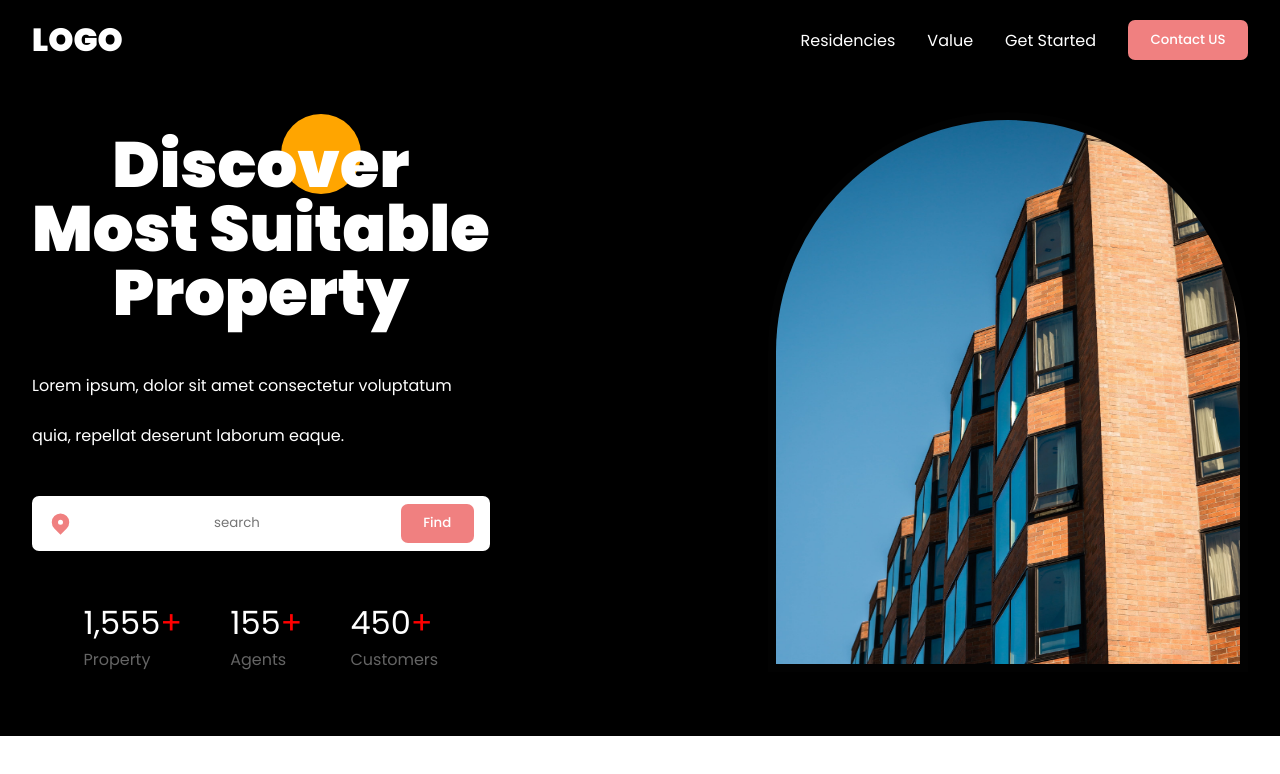
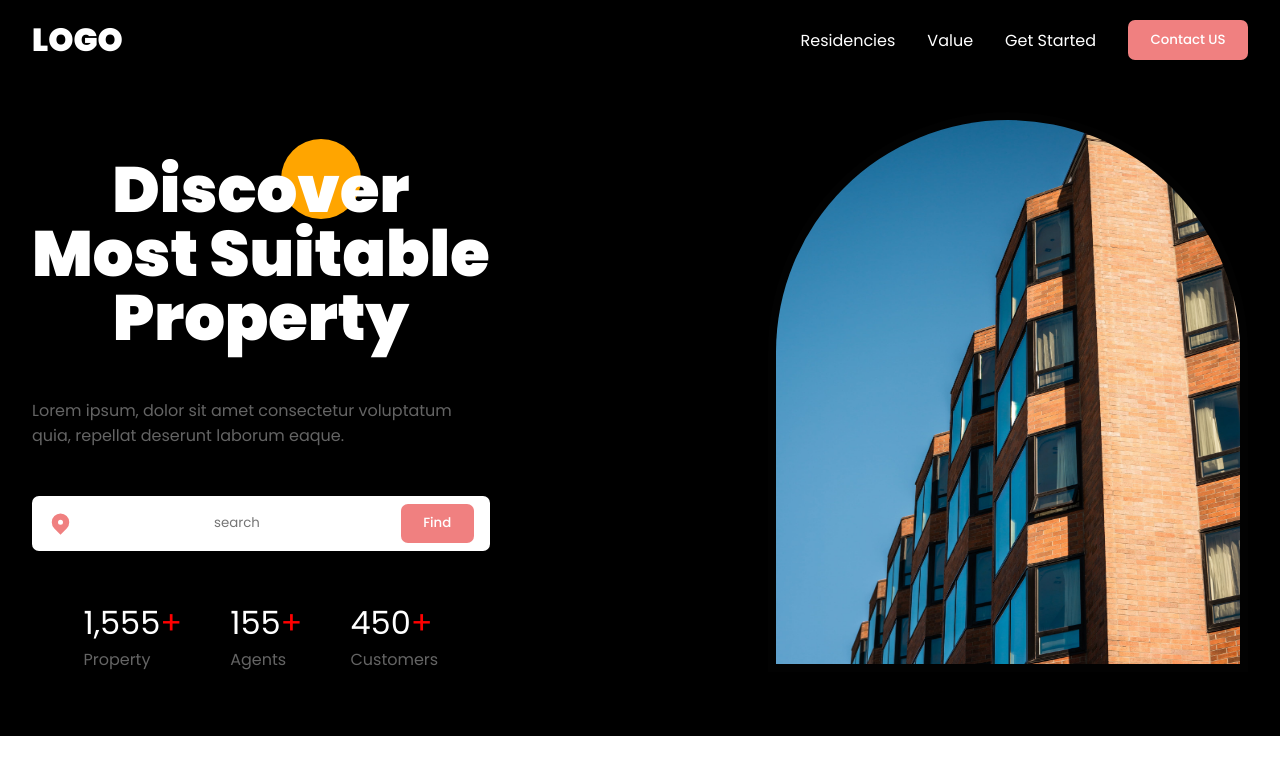
Before and after one commit to Swapnilrupakhetee/ecom, a React (Create React App) app: page / in a window 1280 px wide. Shown: the top 774 px of the page. Built offline with nearby package versions, Linux system fonts and the light colour scheme.

Commit message:
Hero-done

```diff
--- a/src/Components/Herosection/Hero.jsx
+++ b/src/Components/Herosection/Hero.jsx
@@ -14,9 +14,8 @@ const Hero = () => {
 
 
           </div>
-          <div className='flexColStart hero-description'>
-            <span>Lorem ipsum, dolor sit amet consectetur voluptatum </span><br/>
-
+          <div className='flexColStart hero-description secondary-text'>
+            <span>Lorem ipsum, dolor sit amet consectetur voluptatum </span>
             <span>quia, repellat deserunt laborum eaque.</span>
           </div>
           <div className='flexCenter search-bar'>
```
